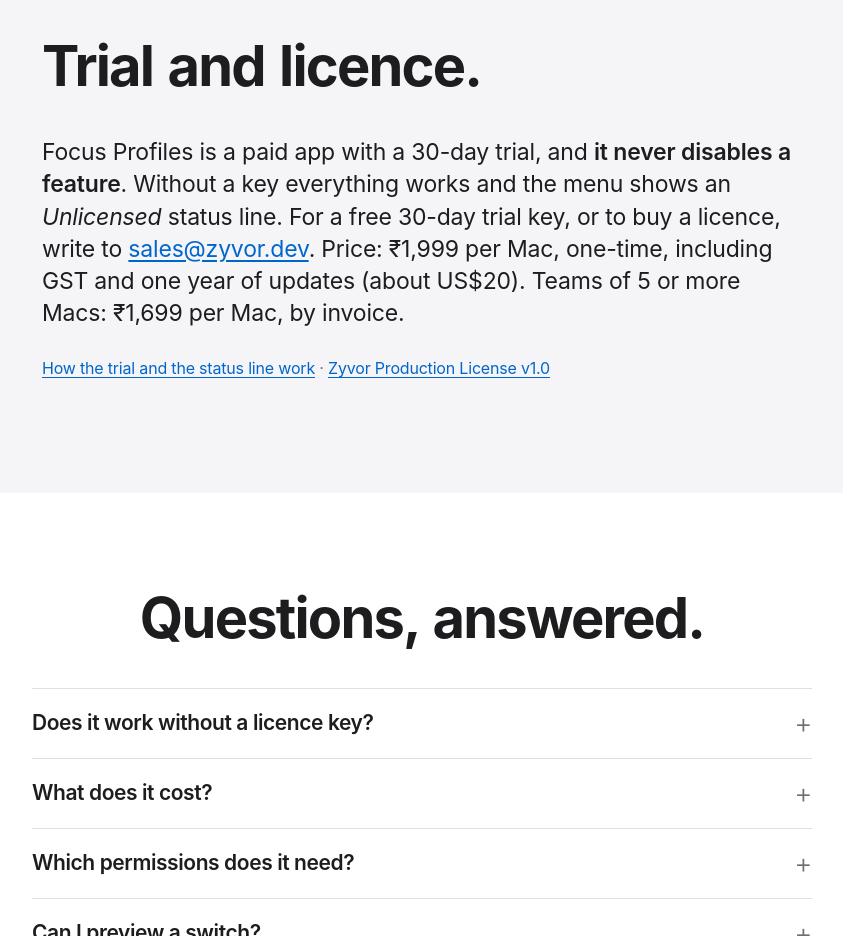
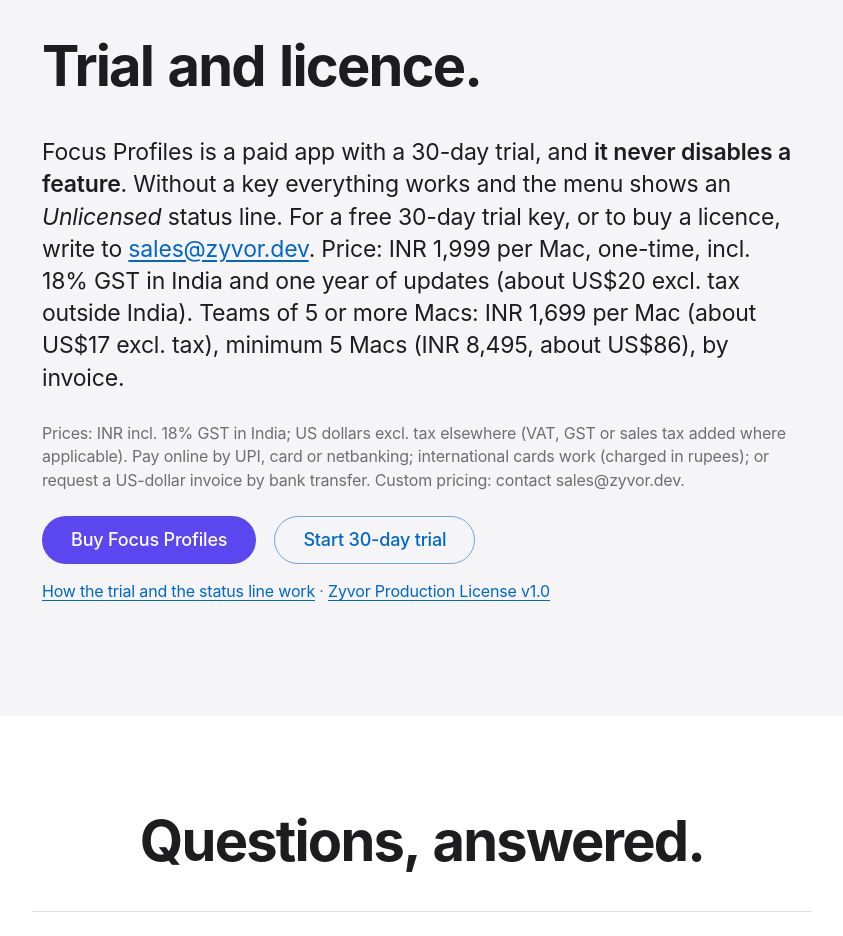
Before and after one commit to zyvorai/focus-profiles, a plain HTML site: page site/index.html in a window 1280 px wide. Shown: the part 7720-8656 px from the top of the page, without its empty margins (218-1061 px from the left). Drawn offline with Linux system fonts and the light colour scheme.

Commit message:
Prices: INR incl. GST in India, USD excl. tax worldwide
Co-Authored-By: Claude Sonnet 5.5 <noreply@anthropic.com>

```diff
--- a/site/index.html
+++ b/site/index.html
@@ -29,7 +29,7 @@
 <meta name="twitter:image:alt" content="Focus Profiles: one hotkey, your whole working setup. The profile editor is shown with sample data.">
 <link rel="stylesheet" href="assets/landing.css">
 <style>:root{--accent-btn:#5b46f0;--accent-ink:#5b46f0;--accent-grad-a:#7c6cff;--accent-grad-b:#b3a9ff}@media (prefers-color-scheme:dark){:root:not([data-theme="light"]){--accent-ink:#a79bff}}:root[data-theme="dark"]{--accent-ink:#a79bff}</style>
-<script type="application/ld+json">{"@context":"https://schema.org","@type":"SoftwareApplication","name":"Zyvor Focus Profiles","applicationCategory":"DeveloperApplication","operatingSystem":"macOS","softwareVersion":"0.1.0","downloadUrl":"https://github.com/zyvorai/focus-profiles/releases/tag/v0.1.0","url":"https://zyvorai.github.io/focus-profiles/","description":"Focus Profiles for macOS 27 or later: one hotkey per project switches window layout, terminal windows, browser tabs, VPN and kube context. Notarized download with a 30-day trial key.","image":"https://zyvorai.github.io/focus-profiles/social/og.png","publisher":{"@type":"Organization","name":"Zyvor AI Labs Private Limited","url":"https://zyvor.dev"}}</script>
+<script type="application/ld+json">{"@context":"https://schema.org","@type":"SoftwareApplication","name":"Zyvor Focus Profiles","applicationCategory":"DeveloperApplication","operatingSystem":"macOS","softwareVersion":"0.1.0","downloadUrl":"https://github.com/zyvorai/focus-profiles/releases/tag/v0.1.0","url":"https://zyvorai.github.io/focus-profiles/","description":"Focus Profiles for macOS 27 or later: one hotkey per project switches window layout, terminal windows, browser tabs, VPN and kube context. Notarized download with a 30-day trial key.","image":"https://zyvorai.github.io/focus-profiles/social/og.png","publisher":{"@type":"Organization","name":"Zyvor AI Labs Private Limited","url":"https://zyvor.dev"},"offers":[{"@type":"Offer","name":"Focus Profiles (per Mac) (India, incl. 18% GST)","price":"1999","priceCurrency":"INR","url":"https://zyvor.dev/buy#focus-profiles"},{"@type":"Offer","name":"Focus Profiles (per Mac) (outside India, excl. tax)","price":"20","priceCurrency":"USD","url":"https://zyvor.dev/buy#focus-profiles"}]}</script>
 </head>
 <body>
 <a class="skip" href="#main">Skip to content</a>
@@ -89,7 +89,9 @@
 <section class="pricing" id="pricing" aria-labelledby="pricing-h">
   <div class="inner">
   <h2 id="pricing-h" style="text-align:left">Trial and licence.</h2>
-  <p class="lead">Focus Profiles is a paid app with a 30-day trial, and <b>it never disables a feature</b>. Without a key everything works and the menu shows an <i>Unlicensed</i> status line. For a free 30-day trial key, or to buy a licence, write to <a href="mailto:sales@zyvor.dev?subject=Focus%20Profiles%20licence">sales@zyvor.dev</a>. Price: ₹1,999 per Mac, one-time, including GST and one year of updates (about US$20). Teams of 5 or more Macs: ₹1,699 per Mac, by invoice.</p>
+  <p class="lead">Focus Profiles is a paid app with a 30-day trial, and <b>it never disables a feature</b>. Without a key everything works and the menu shows an <i>Unlicensed</i> status line. For a free 30-day trial key, or to buy a licence, write to <a href="mailto:sales@zyvor.dev?subject=Focus%20Profiles%20licence">sales@zyvor.dev</a>. Price: INR 1,999 per Mac, one-time, incl. 18% GST in India and one year of updates (about US$20 excl. tax outside India). Teams of 5 or more Macs: INR 1,699 per Mac (about US$17 excl. tax), minimum 5 Macs (INR 8,495, about US$86), by invoice.</p>
+  <p class="fine">Prices: INR incl. 18% GST in India; US dollars excl. tax elsewhere (VAT, GST or sales tax added where applicable). Pay online by UPI, card or netbanking; international cards work (charged in rupees); or request a US-dollar invoice by bank transfer. Custom pricing: contact sales@zyvor.dev.</p>
+  <p class="cta"><a class="btn primary" href="https://zyvor.dev/buy#focus-profiles" rel="noopener">Buy Focus Profiles</a><a class="btn ghost" href="mailto:sales@zyvor.dev?subject=Focus%20Profiles%2030-day%20trial%20key">Start 30-day trial</a></p>
 <p class="fine"><a href="https://github.com/zyvorai/focus-profiles/blob/main/docs/LICENSING.md">How the trial and the status line work</a> · <a href="https://github.com/zyvorai/focus-profiles/blob/main/LICENSE">Zyvor Production License v1.0</a></p>
   </div>
 </section>
@@ -97,7 +99,7 @@
 <section class="faq" id="faq" aria-labelledby="faq-h">
   <h2 id="faq-h">Questions, answered.</h2>
   <details><summary>Does it work without a licence key?</summary><p>Yes. Everything works, and the menu and Licence window show a status line that says it is unlicensed. For a free 30-day trial key write to sales@zyvor.dev.</p></details>
-<details><summary>What does it cost?</summary><p>Price: ₹1,999 per Mac, one-time, including GST and one year of updates (about US$20). Teams of 5 or more Macs: ₹1,699 per Mac, by invoice. Write to sales@zyvor.dev.</p></details>
+<details><summary>What does it cost?</summary><p>Price: INR 1,999 per Mac, one-time, incl. 18% GST in India and one year of updates (about US$20 excl. tax outside India). Teams of 5 or more Macs: INR 1,699 per Mac (about US$17 excl. tax), minimum 5 Macs (INR 8,495, about US$86), by invoice. Write to sales@zyvor.dev.</p></details>
 <details><summary>Which permissions does it need?</summary><p>Accessibility, to move and resize windows, and Automation, to have Terminal, iTerm2, Safari or Google Chrome open windows and tabs. Neither is requested up front. If you deny one, only the affected steps are skipped.</p></details>
 <details><summary>Can I preview a switch?</summary><p>Yes. A dry run lists what would happen and what would be skipped, and it moves nothing, launches nothing and prompts for nothing. Use the Dry Run button or FocusProfiles --dry-run in a terminal.</p></details>
 <details><summary>Is it safe to put commands in a profile?</summary><p>A command is typed into a new terminal window exactly as written, so it runs with your own rights. Only keep commands you trust in a profile.</p></details>
```
Also changed, not shown: 3 other files.
